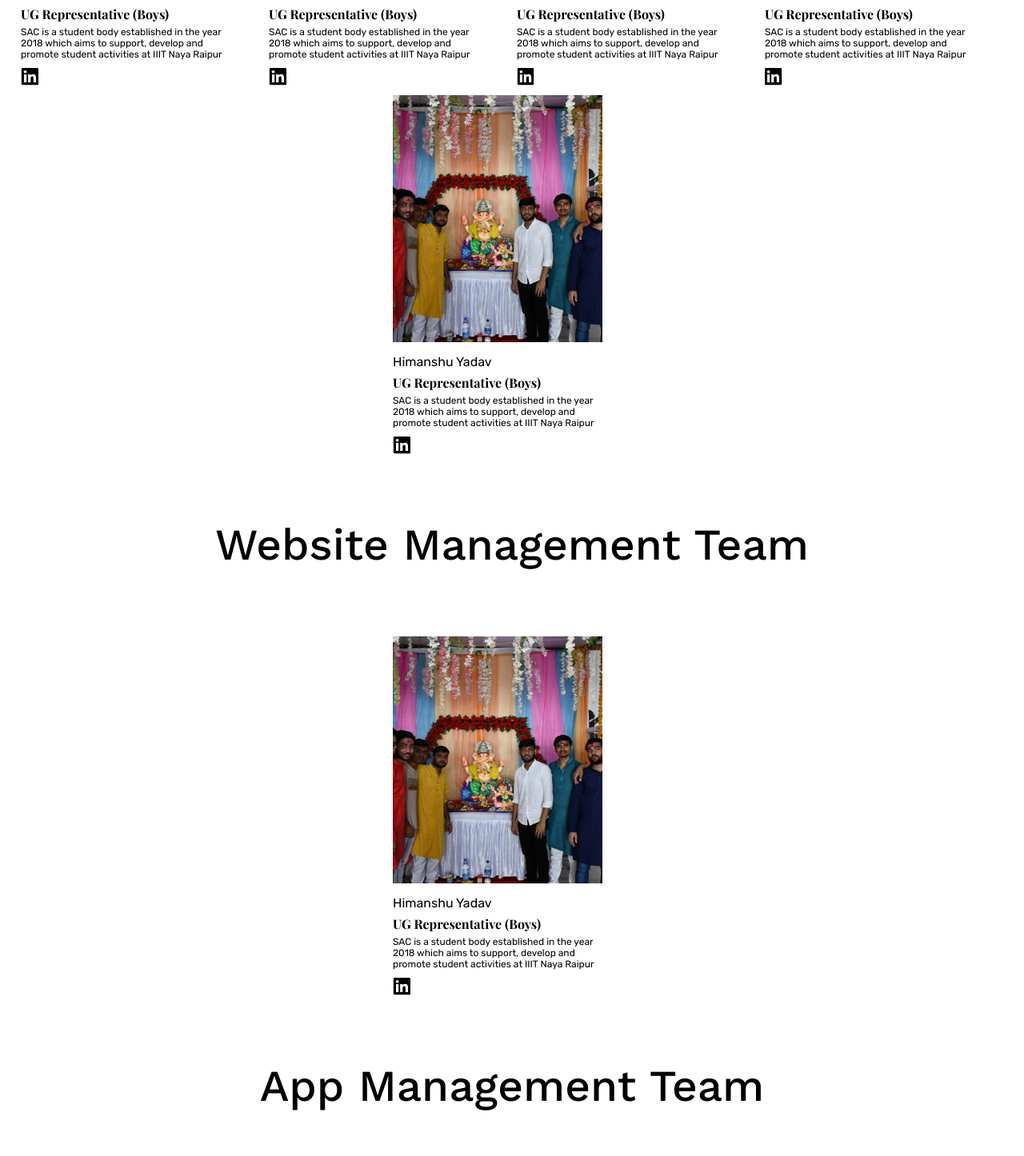
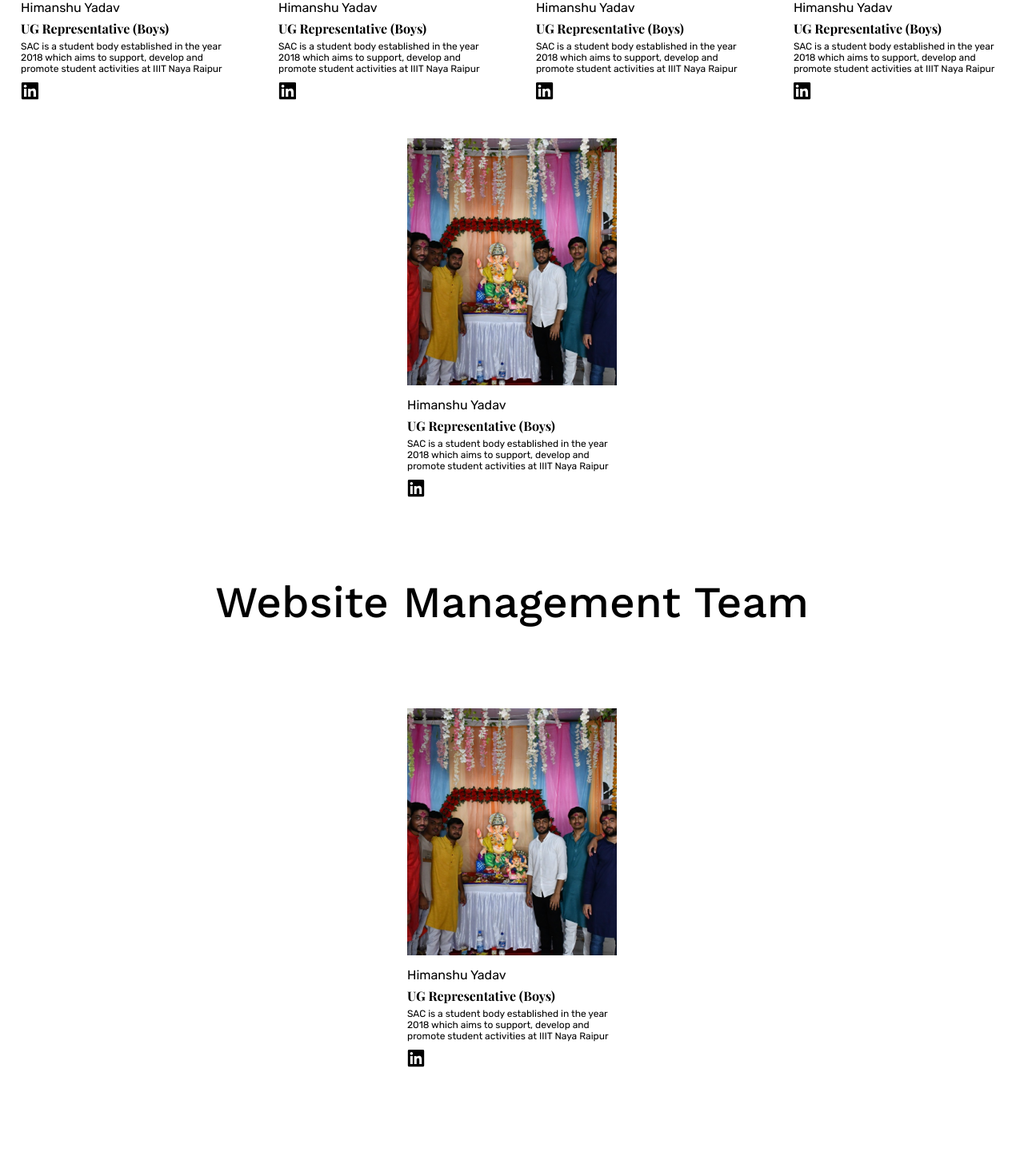
Before and after one commit to Student-Activity-Center-IIIT-NR/sac-website, a Next.js app: page /team in a window 1280 px wide. Shown: the part 858-2304 px from the top of the page at 80% size. Built offline with nearby package versions, Linux system fonts and the light colour scheme.

Commit message:
Texture Following Mouse added

```diff
--- a/features/team/components/TeamContent.tsx
+++ b/features/team/components/TeamContent.tsx
@@ -1,22 +1,51 @@
-import React from "react";
+import React, { useState } from "react";
 import Card from "./Card";
 import TeamLinks from "./TeamLinks";
 import Typography from "@mui/material/Typography";
 import Grid2 from "@mui/material/Unstable_Grid2/Grid2";
+import BackgroundImage from "../../../assets/Vector.svg";
 
 function TeamContent() {
+  const [isComponentHovered, setIsComponentHovered] = useState(false);
+  const [targetHovered, setTargetHovered] = useState({});
+
+  const hoveredPart = (item: { teamName: string; name: string }) => {
+    setTargetHovered(item);
+  };
+
   return (
     <>
-      <Grid2 sx={{ mt: 2 }} container spacing={1.5} justifyContent="center">
+      <Grid2
+        sx={{
+          mt: 2,
+          background: isComponentHovered ? `url(${BackgroundImage.src})` : "",
+          backgroundColor: "linear-gradient(90deg, #757F9A 0%, #D7DDE8 100%);",
+          backdropFilter: `blur("100%")`,
+        }}
+        container
+        spacing={1.5}
+        justifyContent="center"
+        onMouseEnter={() => {
+          setIsComponentHovered(true);
+        }}
+        onMouseLeave={() => {
+          setIsComponentHovered(false);
+        }}
+      >
         {TeamLinks.map((item, index) => {
           return (
             <>
               <Grid2
                 xs={2.99}
+                sx={{
+                  py: 3,
+                  zIndex: 100,
+                }}
                 display="flex"
                 flexDirection={"column"}
                 gap={2}
                 key={index}
+                alignItems="center"
               >
                 <Card />
               </Grid2>
@@ -40,17 +69,38 @@ function TeamContent() {
               {item.teamName}
             </Typography>
 
-            <Grid2 container spacing={1.5} justifyContent="center">
+            <Grid2
+              container
+              spacing={1.5}
+              justifyContent="center"
+              onMouseEnter={() => {
+                hoveredPart(item);
+              }}
+              onMouseLeave={() => {
+                setTargetHovered({});
+              }}
+              sx={{
+                background:
+                  targetHovered == item ? `url(${BackgroundImage.src})` : "",
+                backgroundColor:
+                  "linear-gradient(90deg, #757F9A 0%, #D7DDE8 100%);",
+                backdropFilter: `blur("8px")`,
+              }}
+            >
               {TeamLinks.filter((child) => child.name == item.name).map(
                 (item, index) => {
                   return (
                     <>
                       <Grid2
                         xs={2.99}
+                        sx={{
+                          py: 3,
+                        }}
                         display="flex"
                         flexDirection={"column"}
                         gap={2}
                         key={index}
+                        alignItems="center"
                       >
                         <Card />
                       </Grid2>
--- a/layouts/TeamLayout.tsx
+++ b/layouts/TeamLayout.tsx
@@ -28,9 +28,7 @@ function TeamLayout({ children }: Props) {
         <NavBar />
         <TeamHeader />
         <TeamNavbar />
-        <Container maxWidth="xl">
           <Stack gap="78px">{children}</Stack>
-        </Container>
         <Footer />
       </BrandInViewContext.Provider>
     </Stack>
```
Also changed, not shown: assets/Vector.svg (added), 1 other file (tests, documents, lock files or other folders).
